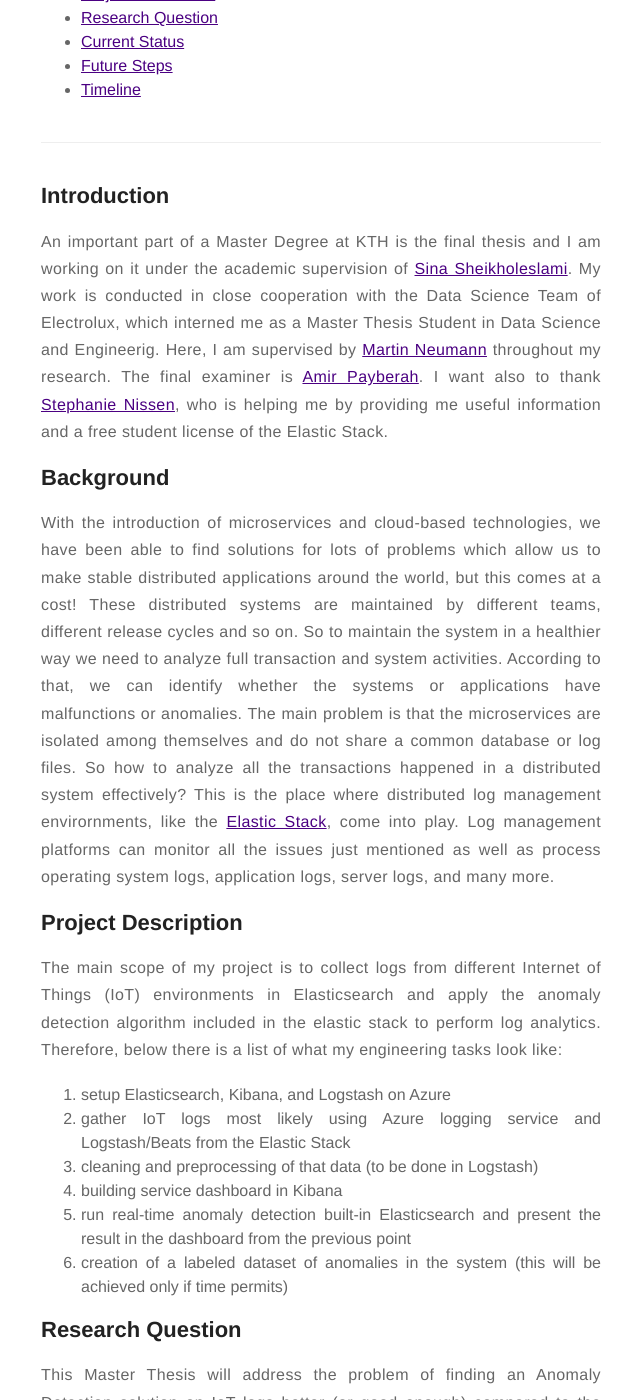
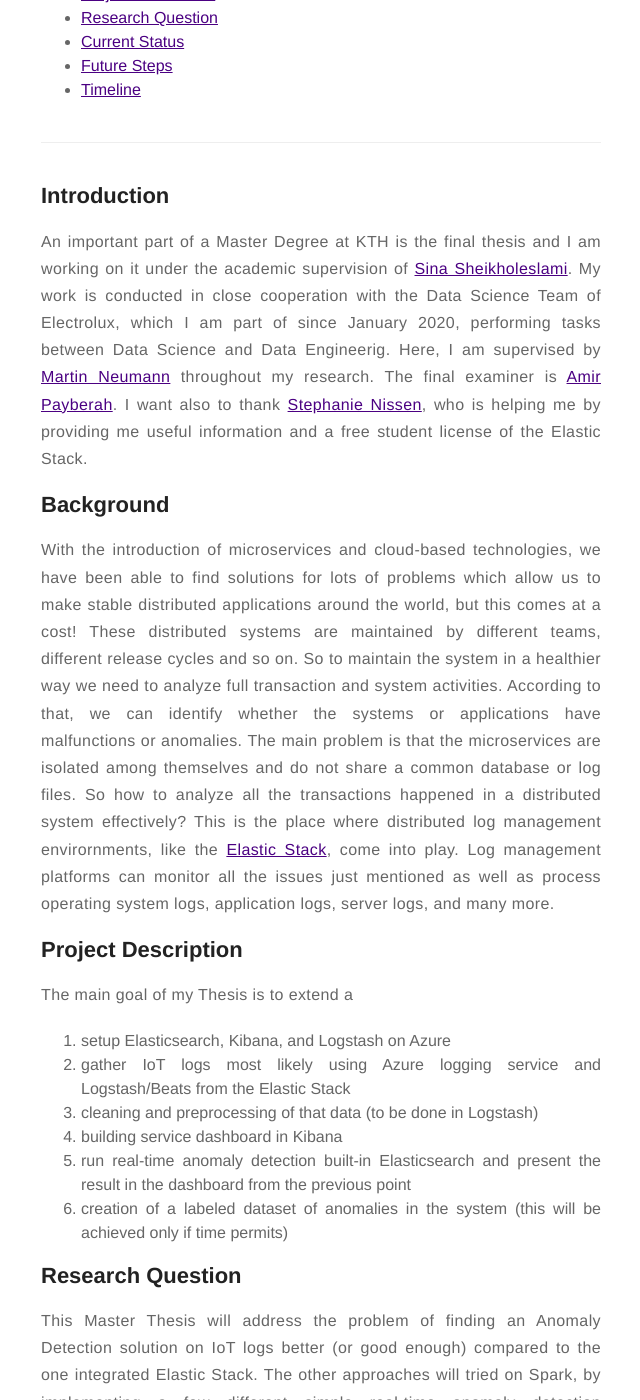
Before and after one commit to dadadima94/dadadima94.github.io, a Jekyll site: the page built from _posts/2020-03-05-project_description.md, in a window 1280 px wide and 1400 px high, scrolled down 439 px. Shown: the whole window, without its empty margins (319-959 px from the left). Built offline with Jekyll 4.4.1, drawn with Linux system fonts in a browser that asks for light colours; comment, search, counter and statistics services are not loaded.

Commit message:
thesis post update

```diff
--- a/_posts/2020-03-05-project_description.md
+++ b/_posts/2020-03-05-project_description.md
@@ -29,7 +29,7 @@ description: General Information and Current Status of my Master Thesis Project
 ---
 
 ## Introduction
-An important part of a Master Degree at KTH is the final thesis and I am working on it under the academic supervision of [Sina Sheikholeslami](https://www.kth.se/profile/sinash). My work is conducted in close cooperation with the Data Science Team of Electrolux, which interned me as a Master Thesis Student in Data Science and Engineerig. Here, I am supervised by [Martin Neumann](https://se.linkedin.com/in/consultmartinneumann) throughout my research. The final examiner is [Amir Payberah](https://www.kth.se/profile/payberah). I want also to thank [Stephanie Nissen](https://www.linkedin.com/in/stephanie-nissen-9a8a5928/), who is helping me by providing me useful information and a free student license of the Elastic Stack.
+An important part of a Master Degree at KTH is the final thesis and I am working on it under the academic supervision of [Sina Sheikholeslami](https://www.kth.se/profile/sinash). My work is conducted in close cooperation with the Data Science Team of Electrolux, which I am part of since January 2020, performing tasks between Data Science and Data Engineerig. Here, I am supervised by [Martin Neumann](https://se.linkedin.com/in/consultmartinneumann) throughout my research. The final examiner is [Amir Payberah](https://www.kth.se/profile/payberah). I want also to thank [Stephanie Nissen](https://www.linkedin.com/in/stephanie-nissen-9a8a5928/), who is helping me by providing me useful information and a free student license of the Elastic Stack.
 
 ## Background
 With the introduction of microservices and cloud-based technologies, we have been able to find solutions for lots of problems which allow us to make stable distributed applications around the world, but this comes at a cost!
@@ -39,7 +39,7 @@ So how to analyze all the transactions happened in a distributed system effectiv
 This is the place where distributed log management envirornments, like the [Elastic Stack](https://www.elastic.co/what-is/elk-stack), come into play. Log management platforms can monitor all the issues just mentioned as well as process operating system logs, application logs, server logs, and many more.
 
 ## Project Description
-The main scope of my project is to collect logs from different Internet of Things (IoT) environments in Elasticsearch and apply the anomaly detection algorithm included in the elastic stack to perform log analytics. Therefore, below there is a list of what my engineering tasks look like:
+The main goal of my Thesis is to extend a
 
 1. setup Elasticsearch, Kibana, and Logstash on Azure
 2. gather IoT logs most likely using Azure logging service and Logstash/Beats from the Elastic Stack
```
